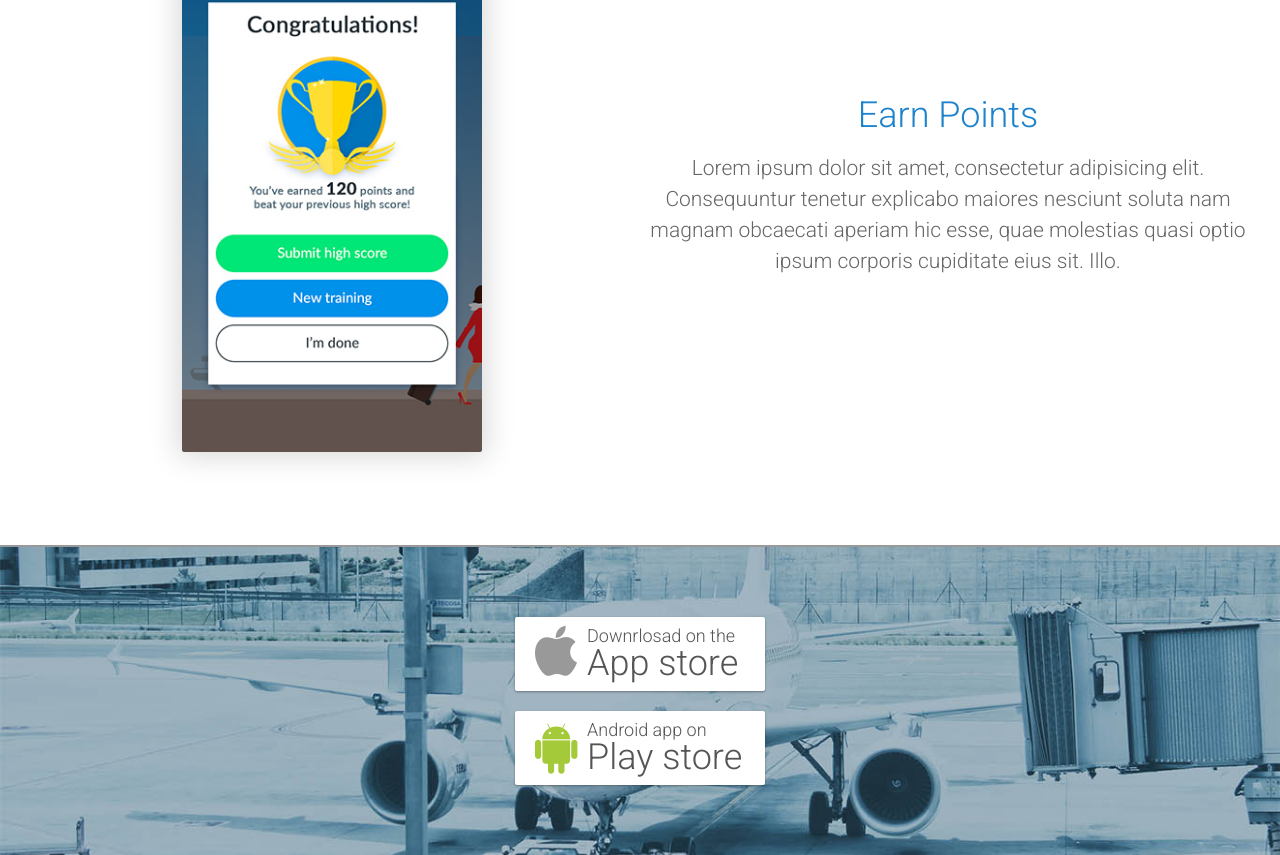
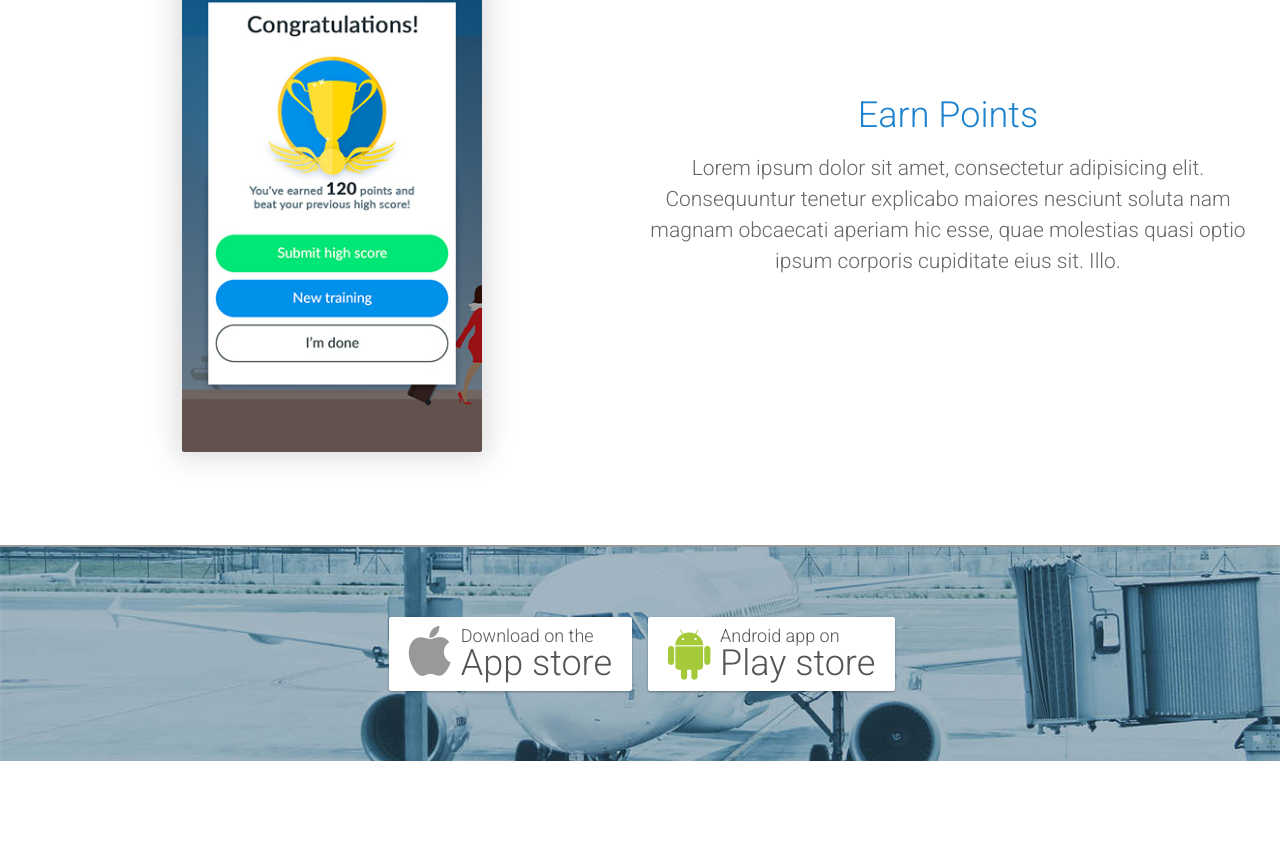
Before and after one commit to rubytribe/rubytribe.github.io, a website: page index.html in a window 1280 px wide. Shown: the part 2943-3798 px from the top of the page. After the commit the page ends 3704 px from the top, so only its background shows below. Drawn offline with Linux system fonts and the light colour scheme.

Commit message:
fixed buttons

```diff
--- a/index.html
+++ b/index.html
@@ -123,14 +123,16 @@
     <div class='section section-simple section-team'>
       <div class='container'>
         <div class='row'>
-          <div class='col-xs-12'>
+          <div class='col-md-6 col-xs-12 ios'>
             <a class='btn-download' href='http://bit.ly/jLZrtq' target='new'>
               <i aria-hidden='true' class='fa fa-apple'></i>
-              Downrlosad on the
+              Download on the
               <span>
                 App store
               </span>
             </a>
+          </div>
+          <div class='col-md-6 col-xs-12 android'>
             <a class='btn-download' href='http://bit.ly/jLZrtq' target='new'>
               <i aria-hidden='true' class='fa fa-android'></i>
               Android app on
--- a/scss/style.scss
+++ b/scss/style.scss
@@ -68,11 +68,12 @@ a,button{
   background-color: #fff;
   padding: 10px 20px 10px 72px;
   border-radius: 2px;
-  display: block;
+  display: inline-block;
   position: relative;
-  text-align:left;
+  text-align: left;
   max-width:250px;
-  margin: 20px auto;
+  margin-top: 20px;
+  margin-bottom: 20px;
   box-shadow: 0 1px 3px rgba(0, 0, 0, 0.12), 0 1px 2px rgba(0, 0, 0, 0.24);
   i.fa-apple{
     color: #999;
@@ -233,6 +234,14 @@ a,button{
     background-size: cover;
     border-top: 2px solid #999;
     background-position: center;
+    @media(min-width: 1024px){
+      .ios{
+      text-align: right;
+      }
+      .android{
+        text-align: left;
+      }
+    }
     h2{
       margin: 20px 0;
       color: #666;
```
Also changed, not shown: dist/style/style.css.
